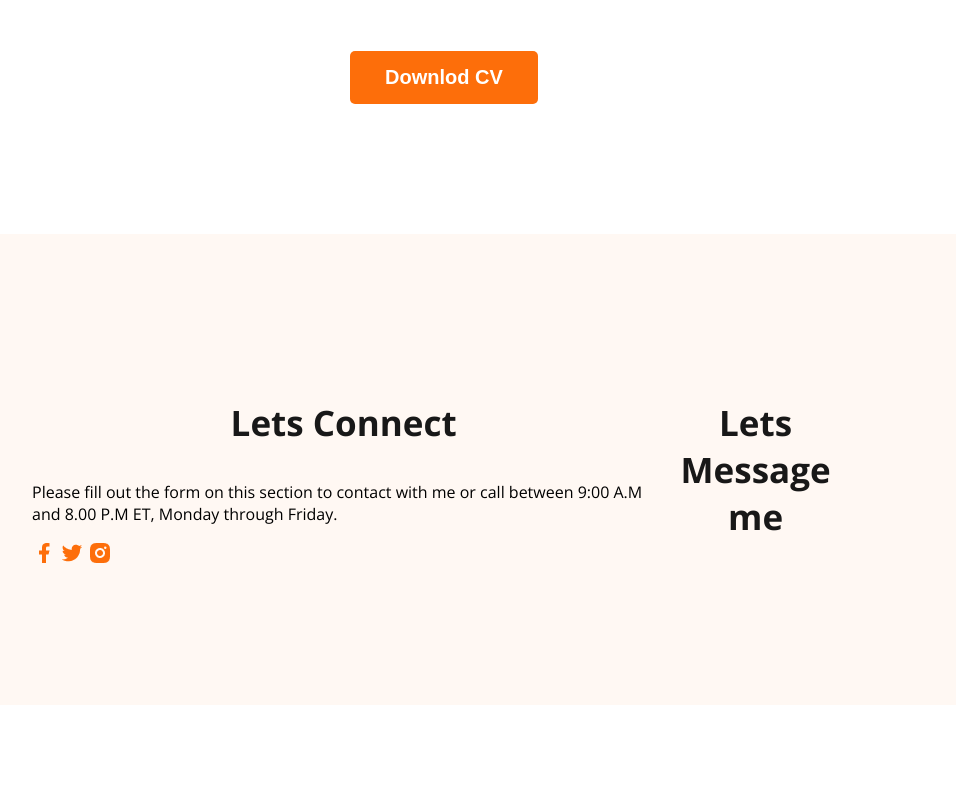
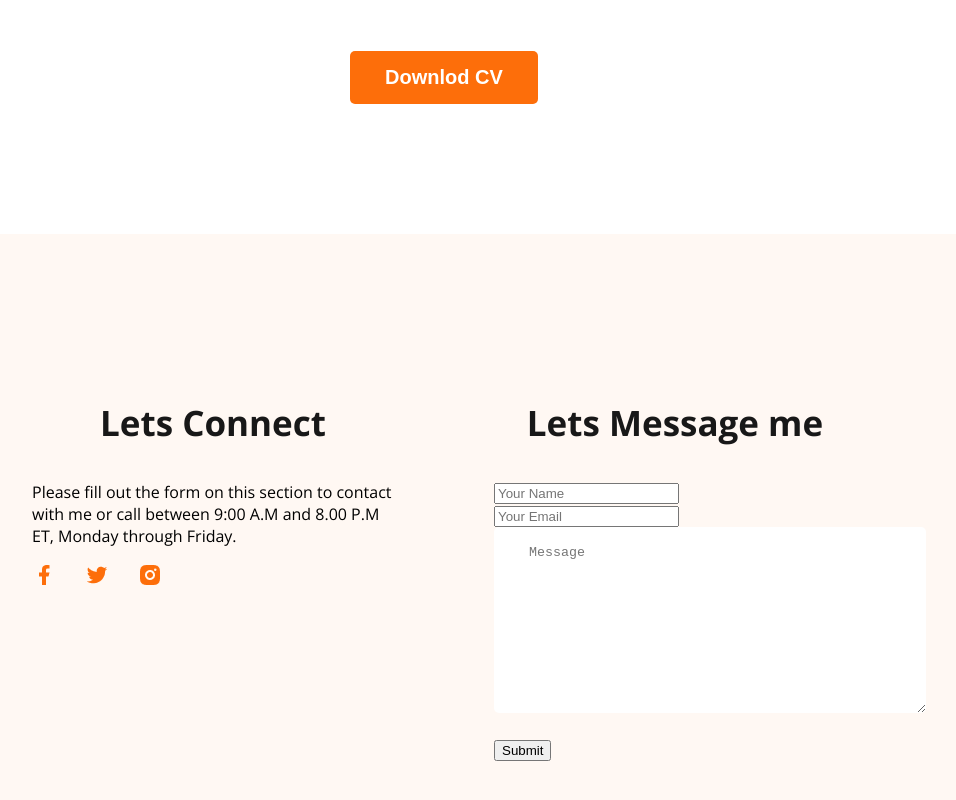
Before and after one commit to SAKIB7M/webdeveloper-portfolio, a plain HTML site: page index.html in a window 1280 px wide. Shown: the part 3245-4045 px from the top of the page, without its empty margins (196-1152 px from the left). Before the commit the page ends 3958 px from the top, so only its background shows below. Drawn offline with nearby package versions, Linux system fonts and the light colour scheme.

Commit message:
finished footer

```diff
--- a/index.html
+++ b/index.html
@@ -156,6 +156,12 @@
         </div>
         <div class="footer-column">
             <h3 class="section-title">Lets Message me</h3>
+            <form class="contant" action="">
+                <input type="text" placeholder="Your Name">
+                <input type="email" name="" placeholder="Your Email" id="">
+                <textarea name="" placeholder="Message" id="" cols="30" rows="10"></textarea>
+                <input class="primary" type="submit" value="Submit">
+            </form>
         </div>
      </footer>
 </body>
--- a/styles/portfolio.css
+++ b/styles/portfolio.css
@@ -165,7 +165,27 @@ main section{
 
 footer{
     display: flex;
+    gap: 100px;
     background: #FFF8F3;
     margin-top: 100px;
     padding: 130px 220px;
 }
+
+.footer-column{
+    width: 50%;
+}
+
+.social-links a{
+    margin-right: 25px;
+}
+
+.contact input[type="text"], .contact input[type="email"], textarea{
+    display: block;
+    margin-bottom: 25px;
+    padding: 18px 35px;
+    color: #757575;
+    border-radius: 5px;
+    background: #FFF;
+    border: 0px;
+    width: 100%;
+}
```
